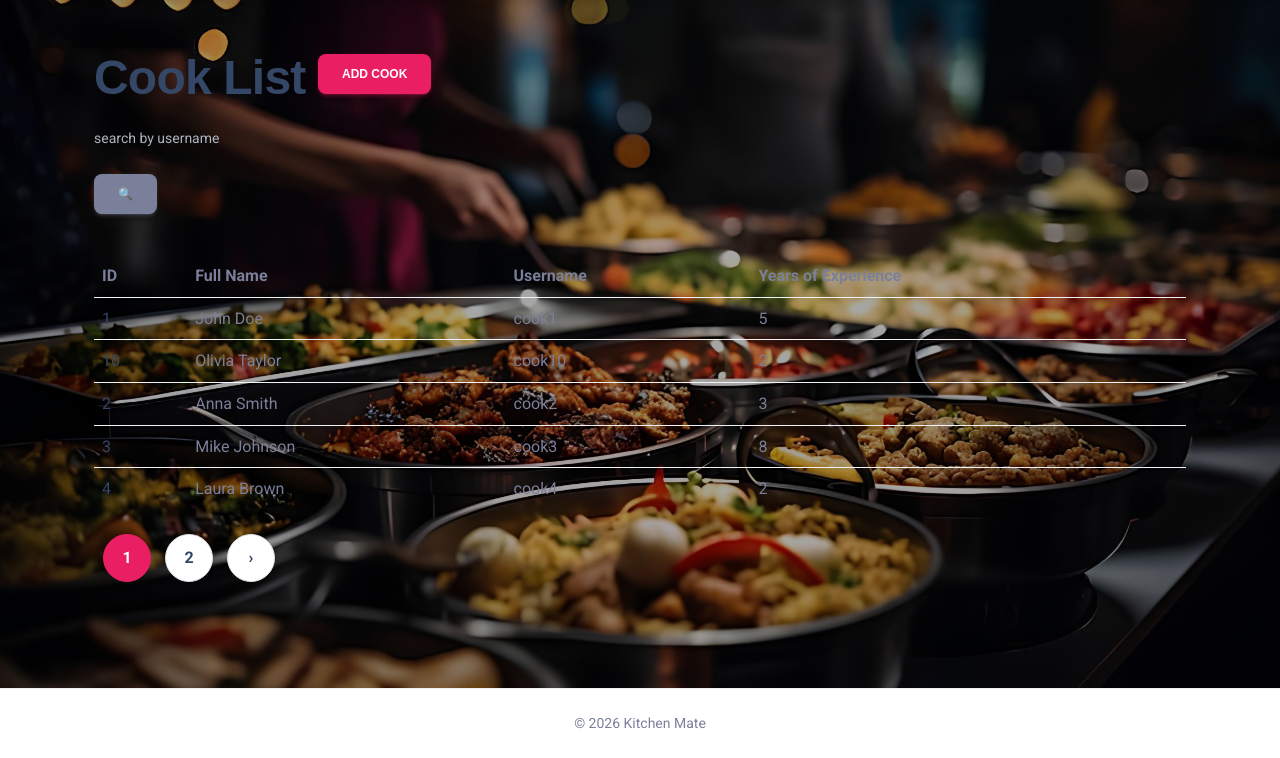
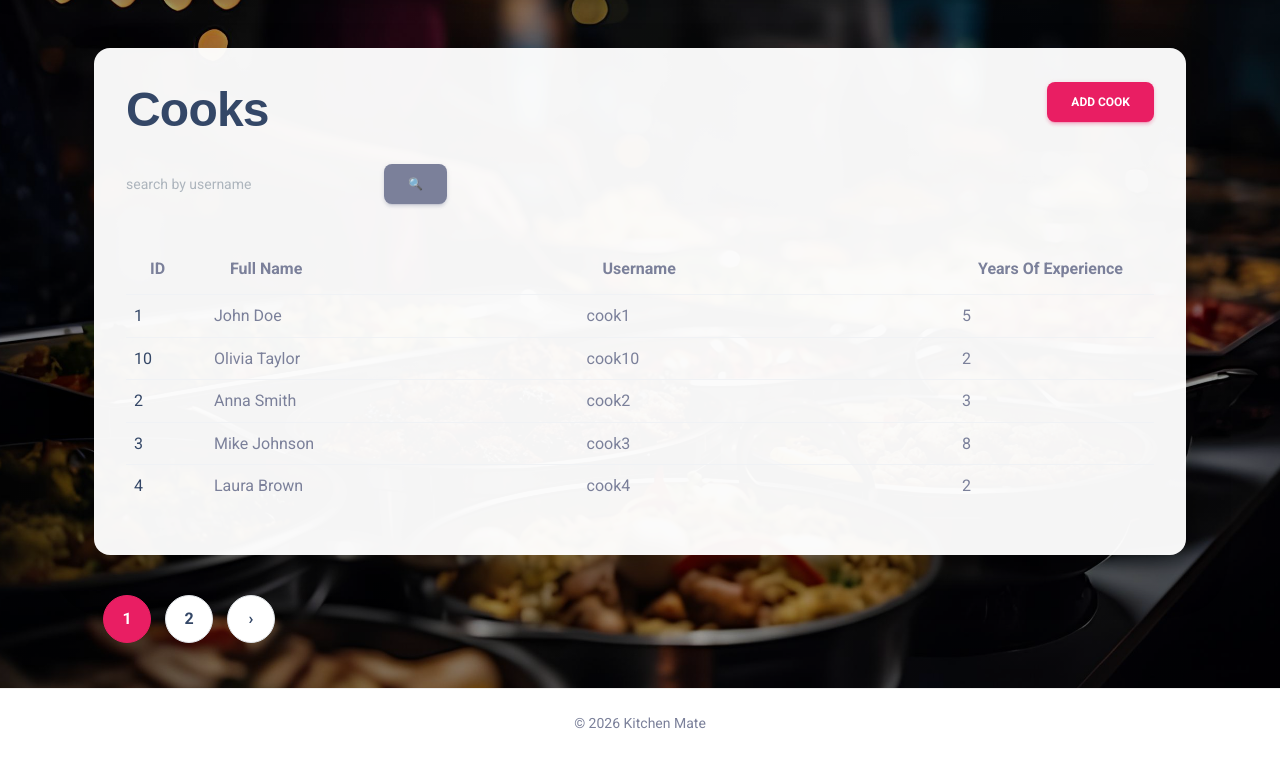
Before and after one commit to StrawHato/kitchen-mate, a Django app: page /kitchen/cooks/ in a window 1280 px wide. Shown: the part 54-812 px from the top of the page. Run offline with Django 5.2, Linux system fonts and the light colour scheme; a user stored in the database is signed in; data comes from the database, SQL or seed files in the repository; some libraries are stand-ins or nearby versions.

Commit message:
Add background card layout to cook list page

```diff
--- a/templates/kitchen/cook_list.html
+++ b/templates/kitchen/cook_list.html
@@ -2,37 +2,73 @@
 {% load crispy_forms_filters %}
 
 {% block content %}
-  <h1>Cook List
+
+<div style="
+  background: rgba(255,255,255,0.96);
+  border-radius: 16px;
+  padding: 32px;
+  margin-top: 40px;
+  margin-bottom: 40px;
+  box-shadow: 0 20px 40px rgba(0,0,0,0.35);
+">
+
+  <div class="d-flex justify-content-between align-items-center mb-4">
+    <h1 class="mb-0">Cooks</h1>
     <a href="{% url 'kitchen:cook-create' %}" class="btn btn-primary">
       Add Cook
     </a>
-  </h1>
-  <form method="get" action="" class="form-inline">
+  </div>
+
+  <form method="get" class="mb-4">
+    <div class="d-flex align-items-end gap-2">
+      <div style="min-width: 250px;">
         {{ search_form|crispy }}
-    <input class="btn btn-secondary" type="submit" value="🔍">
+      </div>
+      <button type="submit" class="btn btn-secondary mb-3">
+        🔍
+      </button>
+    </div>
   </form>
-  <br>
 
   {% if cook_list %}
-    <table class="table">
+    <div class="table-responsive">
+      <table class="table align-middle">
+        <thead>
           <tr>
-        <th>ID</th>
+            <th style="width: 80px;">ID</th>
             <th>Full Name</th>
             <th>Username</th>
-        <th>Years of Experience</th>
+            <th style="width: 200px;">Years of Experience</th>
           </tr>
+        </thead>
+        <tbody>
           {% for cook in cook_list %}
             <tr>
               <td>
-            <a href="{{ cook.get_absolute_url }}">{{ cook.id }}</a>
+                <a href="{{ cook.get_absolute_url }}">
+                  {{ cook.id }}
+                </a>
               </td>
-          <td>{{ cook.first_name }} {{ cook.last_name }}</td>
-          <td>{{ cook.username }}</td>
-          <td>{{ cook.years_of_experience }}</td>
+              <td>
+                {{ cook.first_name }} {{ cook.last_name }}
+              </td>
+              <td>
+                {{ cook.username }}
+              </td>
+              <td>
+                {{ cook.years_of_experience }}
+              </td>
             </tr>
           {% endfor %}
+        </tbody>
       </table>
+    </div>
   {% else %}
-    <p>There are no cooks in the Kitchen</p>
+    <div class="alert alert-info">
+      There are no cooks in the kitchen yet.
+    </div>
   {% endif %}
+
+</div>
+
 {% endblock %}
```
Lines whose indentation alone changed are shown as unchanged.
